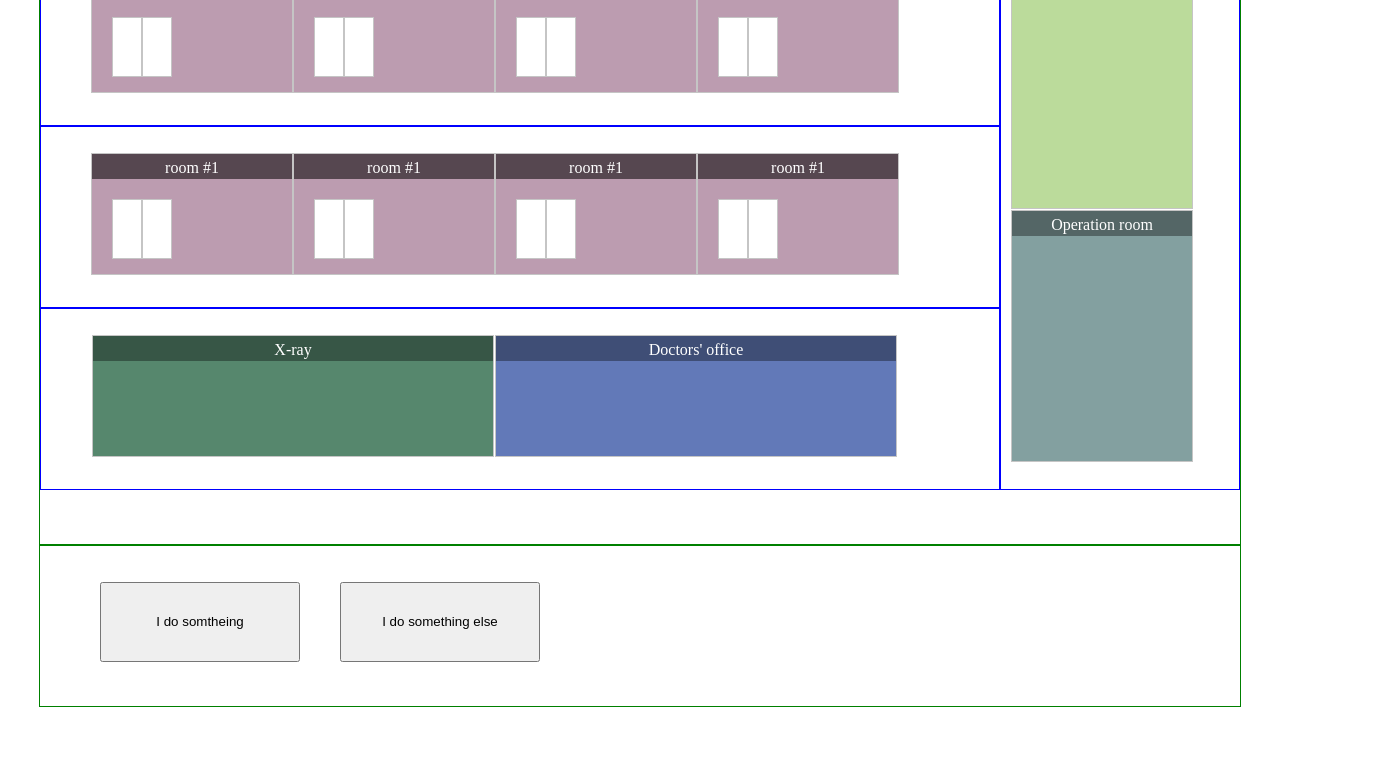
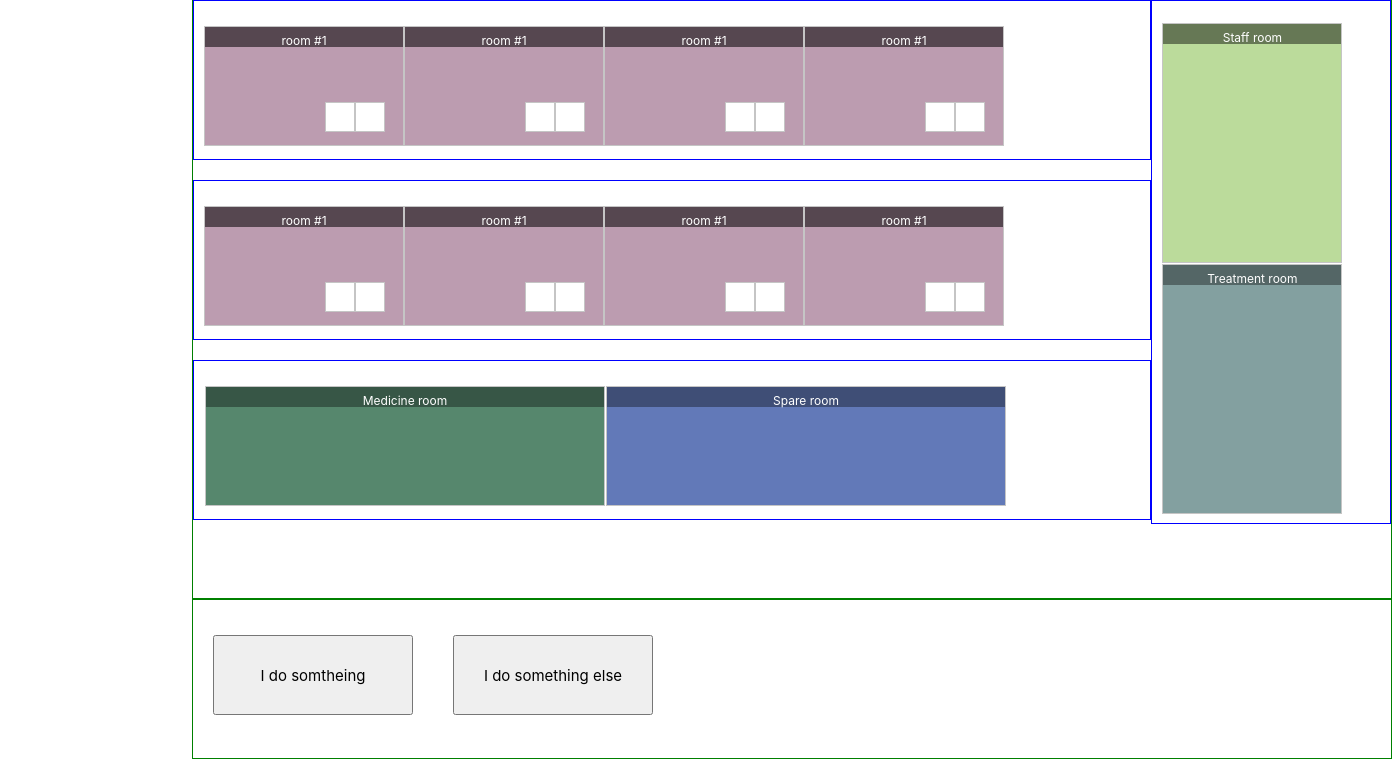
Before and after one commit to CSE-Hack-18/A1KEBS-GRP3, a website: page client/index.html in a window 1280 px wide. Shown: the part 137-896 px from the top of the page, 1392 px wide, since content can reach past the window. Before the commit the page ends 852 px from the top, so only its background shows below. Drawn offline with nearby package versions, Linux system fonts and the light colour scheme; no server answers.

Commit message:
commit message

```diff
--- a/client/index.html
+++ b/client/index.html
@@ -3,6 +3,11 @@
 	<head>
 		<meta charset="utf-8">
 		<script src="socket.io.js"></script>
+		<script src="jquery"></script>
+		<!-- Compiled and minified CSS -->
+		<link rel="stylesheet" href="https://cdnjs.cloudflare.com/ajax/libs/materialize/1.0.0-beta/css/materialize.min.css">
+		<!-- Compiled and minified JavaScript -->
+		<script src="https://cdnjs.cloudflare.com/ajax/libs/materialize/1.0.0-beta/js/materialize.min.js"></script>
 		<script src="index.js"></script>
 		<link rel="stylesheet" href="styles.css">
 	</head>
@@ -127,13 +132,13 @@
 				<div class="row">
 					<ul>
 						<li>
-							<div class="xray-room">
-								<label>X-ray</label>
+							<div class="medicine-room">
+								<label>Medicine room</label>
 							</div>
 						</li>
 						<li>
-							<div class="doctors-office">
-								<label>Doctors' office</label>
+							<div class="spare-room">
+								<label>Spare room</label>
 							</div>
 						</li>
 					</ul>
@@ -141,11 +146,11 @@
 			</div>
 			<div class="right-section">
 				<div class="column">
-					<div class="nurse-room">
-						<label>Nurse room</label>
+					<div class="staff-room">
+						<label>Staff room</label>
 					</div>
-					<div class="operation-room">
-						<label>Operation room</label>
+					<div class="treatment-room">
+						<label>Treatment room</label>
 					</div>
 				</div>
 			</div>
--- a/client/styles.css
+++ b/client/styles.css
@@ -54,13 +54,17 @@ li {
 	background-color: #BC9CB0;
 }
 
+.room:hover {
+	background-color: #C2A5B7;
+}
+
 .room .beds {
 	display: table;
 	position: relative;
-	left: 20px;
-	top: 20px;
+	left: 120px;
+	top: 50px;
 	width: 60px;
-	height: 60px;
+	height: 30px;
 }
 
 .room .bed {
@@ -81,7 +85,7 @@ li {
 	padding-top: 5px;
 }
 
-.nurse-room {
+.staff-room {
 	margin-top: 12px;
 	width: 180px;
 	height: 240px;
@@ -89,7 +93,11 @@ li {
 	background-color: #BBDB9B;
 }
 
-.nurse-room label {
+.staff-room:hover {
+	background-color: #D3E8BF;
+}
+
+.staff-room label {
 	display: inline-block;
 	width: 100%;
 	height: 20px;
@@ -99,7 +107,7 @@ li {
 	padding-top: 5px;
 }
 
-.operation-room {
+.treatment-room {
 	margin-top: 1px;
 	width: 180px;
 	height: 250px;
@@ -107,7 +115,11 @@ li {
 	background-color: #83A0A0;
 }
 
-.operation-room label {
+.treatment-room:hover {
+	background-color: #99B1B1;
+}
+
+.treatment-room label {
 	display: inline-block;
 	width: 100%;
 	height: 20px;
@@ -117,7 +129,7 @@ li {
 	padding-top: 5px;
 }
 
-.xray-room {
+.medicine-room {
 	margin-left: 1px;
 	width: 400px;
 	height: 120px;
@@ -125,7 +137,11 @@ li {
 	background-color: #56876D;
 }
 
-.xray-room label {
+.medicine-room:hover {
+	background-color: #84A794;
+}
+
+.medicine-room label {
 	display: inline-block;
 	width: 100%;
 	height: 20px;
@@ -135,7 +151,7 @@ li {
 	padding-top: 5px;
 }
 
-.doctors-office {
+.spare-room {
 	margin-left: 1px;
 	width: 400px;
 	height: 120px;
@@ -143,7 +159,11 @@ li {
 	background-color: #6279B8;
 }
 
-.doctors-office label {
+.spare-room:hover {
+	background-color: #7E91C4;
+}
+
+.spare-room label {
 	display: inline-block;
 	width: 100%;
 	height: 20px;
```
Also changed, not shown: app.js (+15 -4 lines), server/mongo.js (+13 -7 lines).
